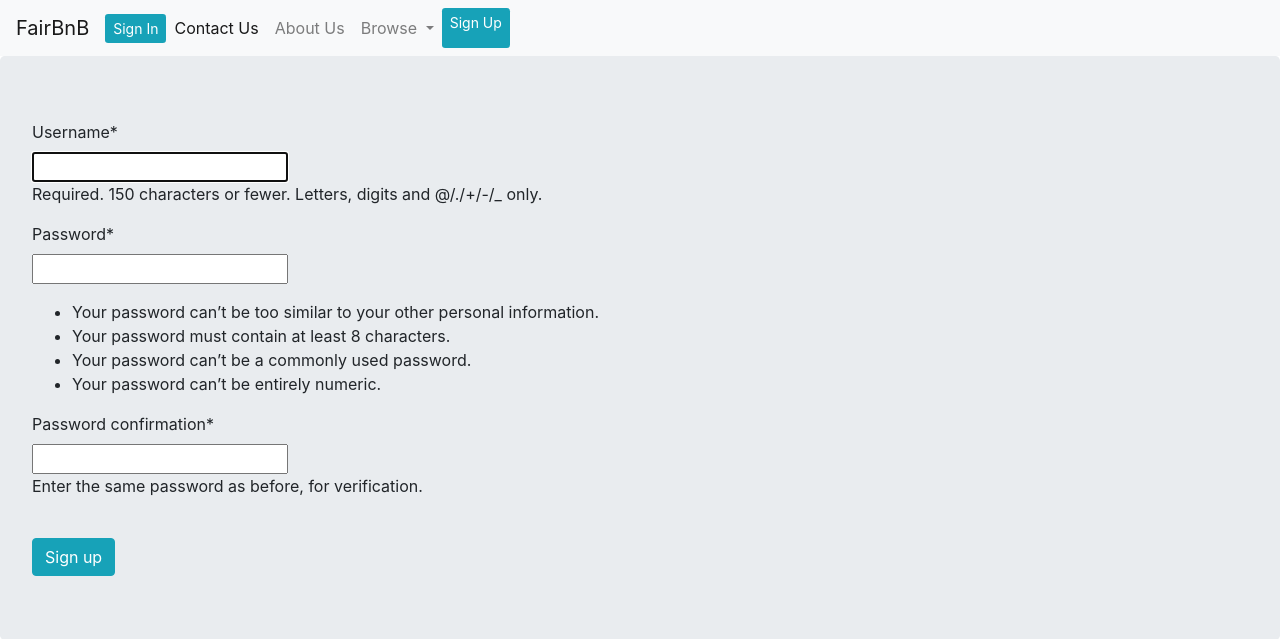
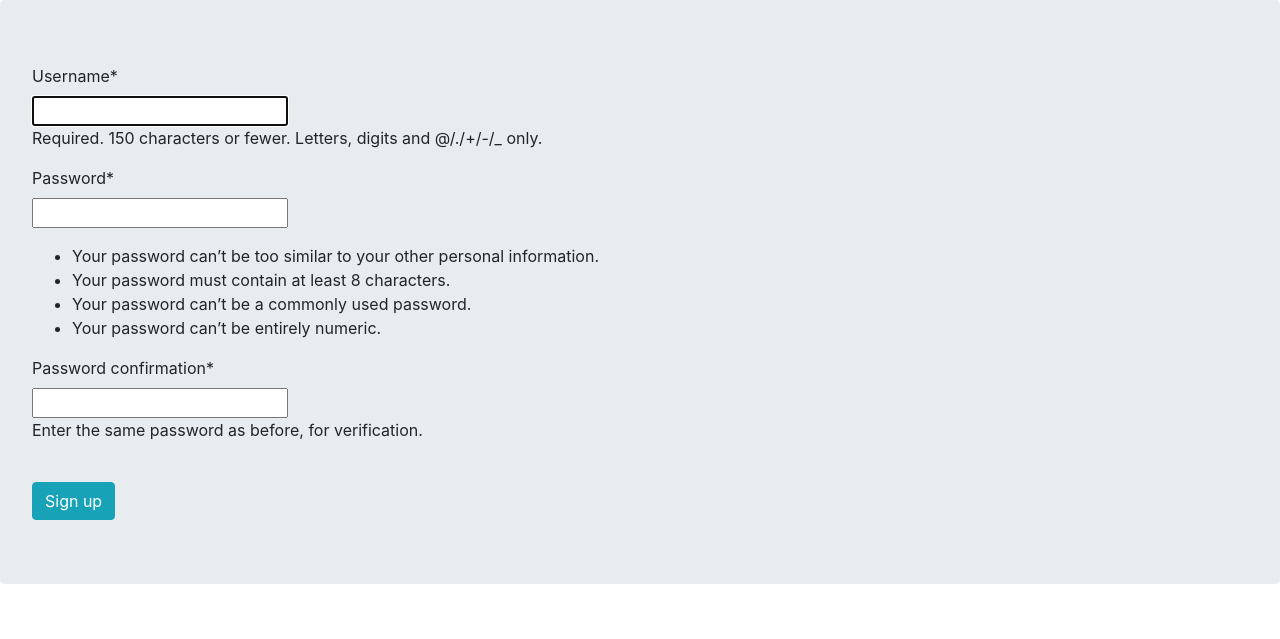
Before and after one commit to coschmitt/SentimentTracker, a Django app: page /tweets/sign-up/ in a window 1280 px wide. Shown: the top 639 px of the page. Run offline with Django 3.2, Linux system fonts and the light colour scheme; some libraries are stand-ins or nearby versions.

Commit message:
HTML structure changes

```diff
--- /dev/null
+++ b/templates/tweets/head.html
@@ -0,0 +1,29 @@
+<!DOCTYPE html>
+<html lang="en">
+<head>
+    <!-- Scrollbar Custom CSS -->
+        <link rel="stylesheet"
+              href="https://cdnjs.cloudflare.com/ajax/libs/malihu-custom-scrollbar-plugin/3.1.5/jquery.mCustomScrollbar.min.css">
+        <meta charset="utf-8">
+        <meta name="viewport" content="width=device-width, initial-scale=1, shrink-to-fit=no">
+        <link rel="stylesheet" href="https://stackpath.bootstrapcdn.com/bootstrap/4.5.2/css/bootstrap.min.css"
+              integrity="sha384-JcKb8q3iqJ61gNV9KGb8thSsNjpSL0n8PARn9HuZOnIxN0hoP+VmmDGMN5t9UJ0Z" crossorigin="anonymous">
+        <!-- Optional JavaScript -->
+        <!-- jQuery first, then Popper.js, then Bootstrap JS -->
+        <script src="https://code.jquery.com/jquery-3.5.1.slim.min.js"
+                integrity="sha384-DfXdz2htPH0lsSSs5nCTpuj/zy4C+OGpamoFVy38MVBnE+IbbVYUew+OrCXaRkfj"
+                crossorigin="anonymous"></script>
+        <script src="https://cdn.jsdelivr.net/npm/popper.js@1.16.1/dist/umd/popper.min.js"
+                integrity="sha384-9/reFTGAW83EW2RDu2S0VKaIzap3H66lZH81PoYlFhbGU+6BZp6G7niu735Sk7lN"
+                crossorigin="anonymous"></script>
+        <script src="https://stackpath.bootstrapcdn.com/bootstrap/4.5.2/js/bootstrap.min.js"
+                integrity="sha384-B4gt1jrGC7Jh4AgTPSdUtOBvfO8shuf57BaghqFfPlYxofvL8/KUEfYiJOMMV+rV"
+                crossorigin="anonymous"></script>
+
+        <title>Opinionator</title>
+</head>
+<body>
+{% block content %}
+{% endblock %}
+</body>
+</html>
--- a/templates/tweets/index.html
+++ /dev/null
@@ -1,88 +0,0 @@
-<!DOCTYPE html>
-
-<html lang="en" dir="ltr">
-
-
-<head>
-    <!-- Scrollbar Custom CSS -->
-    <link rel="stylesheet"
-          href="https://cdnjs.cloudflare.com/ajax/libs/malihu-custom-scrollbar-plugin/3.1.5/jquery.mCustomScrollbar.min.css">
-    <meta charset="utf-8">
-    <meta name="viewport" content="width=device-width, initial-scale=1, shrink-to-fit=no">
-    <link rel="stylesheet" href="https://stackpath.bootstrapcdn.com/bootstrap/4.5.2/css/bootstrap.min.css"
-          integrity="sha384-JcKb8q3iqJ61gNV9KGb8thSsNjpSL0n8PARn9HuZOnIxN0hoP+VmmDGMN5t9UJ0Z" crossorigin="anonymous">
-    <!-- Optional JavaScript -->
-    <!-- jQuery first, then Popper.js, then Bootstrap JS -->
-    <script src="https://code.jquery.com/jquery-3.5.1.slim.min.js"
-            integrity="sha384-DfXdz2htPH0lsSSs5nCTpuj/zy4C+OGpamoFVy38MVBnE+IbbVYUew+OrCXaRkfj"
-            crossorigin="anonymous"></script>
-    <script src="https://cdn.jsdelivr.net/npm/popper.js@1.16.1/dist/umd/popper.min.js"
-            integrity="sha384-9/reFTGAW83EW2RDu2S0VKaIzap3H66lZH81PoYlFhbGU+6BZp6G7niu735Sk7lN"
-            crossorigin="anonymous"></script>
-    <script src="https://stackpath.bootstrapcdn.com/bootstrap/4.5.2/js/bootstrap.min.js"
-            integrity="sha384-B4gt1jrGC7Jh4AgTPSdUtOBvfO8shuf57BaghqFfPlYxofvL8/KUEfYiJOMMV+rV"
-            crossorigin="anonymous"></script>
-
-    <title>FairBnB</title>
-    <nav class="navbar navbar-expand-lg navbar-light bg-light">
-        <a class="navbar-brand" href="{% url 'home' %}">FairBnB</a>
-        <a class="button btn-sm btn-info" href="{% url 'sign-in' %}" >Sign In</a>
-        <button class="navbar-toggler" type="button" data-toggle="collapse"
-                data-target="#navbarSupportedContent"
-                aria-controls="navbarSupportedContent" aria-expanded="false" aria-label="Toggle navigation">
-            <span class="navbar-toggler-icon"></span>
-        </button>
-
-
-        <div class="collapse navbar-collapse" id="navbarSupportedContent">
-            <ul class="navbar-nav mr-auto">
-                <li class="nav-item active">
-                    <a class="nav-link" href="#">Contact Us <span class="sr-only">(current)</span></a>
-                </li>
-                <li class="nav-item">
-                    <a class="nav-link" href="#">About Us</a>
-                </li>
-
-
-
-                <li class="nav-item dropdown">
-                    <a class="nav-link dropdown-toggle" href="#" id="navbarDropdown" role="button" data-toggle="dropdown"
-                       aria-haspopup="true" aria-expanded="false">
-                        Browse
-                    </a>
-
-                </li>
-                <a class="button btn-sm btn-info" href="{% url 'sign-up' %}" >Sign Up</a>
-
-
-
-                </li>
-            </ul>
-
-        </div>
-
-    </nav>
-</head>
-<body>
-{% block content %}
-
-    <img src="https://cdn.pixabay.com/photo/2016/11/18/17/46/architecture-1836070__340.jpg" width="356"
-         height="400">
-    <img src="https://images.unsplash.com/photo-1580587771525-78b9dba3b914?ixlib=rb-1.2.1&w=1000&q=80" width="356"
-         height="400">
-    <img src="https://casacostaricarealestate.com/wp-content/uploads/2017/08/colorful-tropical-open-home-rough-cut-thatched-roof-1-main-view-evening.jpg"
-         width="356"
-         height="400">
-    <img src="https://si.wsj.net/public/resources/images/B3-DM067_RIGHTS_IM_20190319162958.jpg" width="356"
-         height="400">
-    <div style="position: relative;background-color: white; width: 600px; height: 800px;">
-
-    <div style="position: absolute; bottom: 10px; background-color: white"></div>
-
-{% endblock %}
-</div>
-
-
-
-</body>
-</html>
--- a/templates/tweets/signup.html
+++ b/templates/tweets/signup.html
@@ -1,4 +1,4 @@
-{% extends 'tweets/index.html' %}
+{% extends 'tweets/head.html' %}
 {% load crispy_forms_tags %}
 
 <body>
--- a/tweets/views.py
+++ b/tweets/views.py
@@ -31,7 +31,7 @@ class SignUp(FormView):
         login(self.request, user)
         form.save()
 
-        return HttpResponseRedirect("/stock-analyzer/auth_home")
+        return HttpResponseRedirect("/tweets/auth_home")
 
 
 class SignOut(LogoutView):
```
Also changed, not shown: templates/tweets/signin.html (+1 -22 lines).
